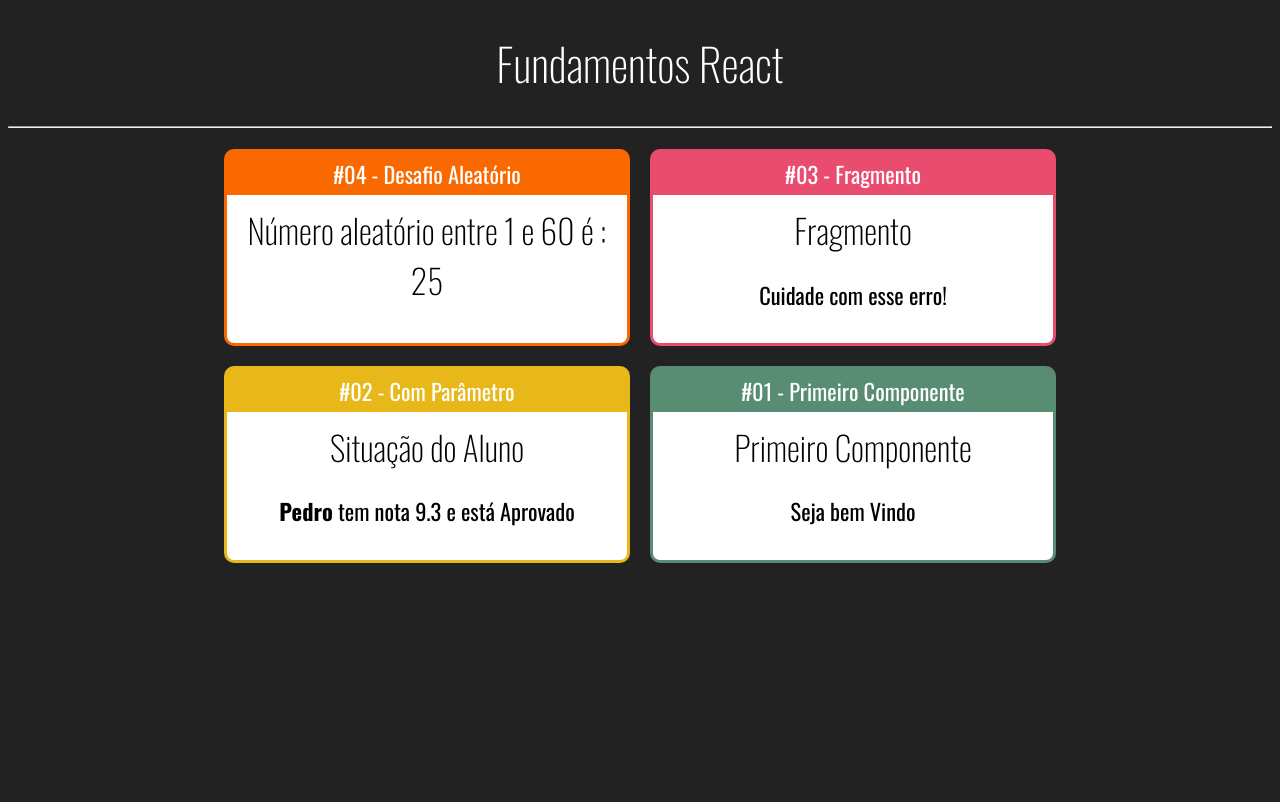
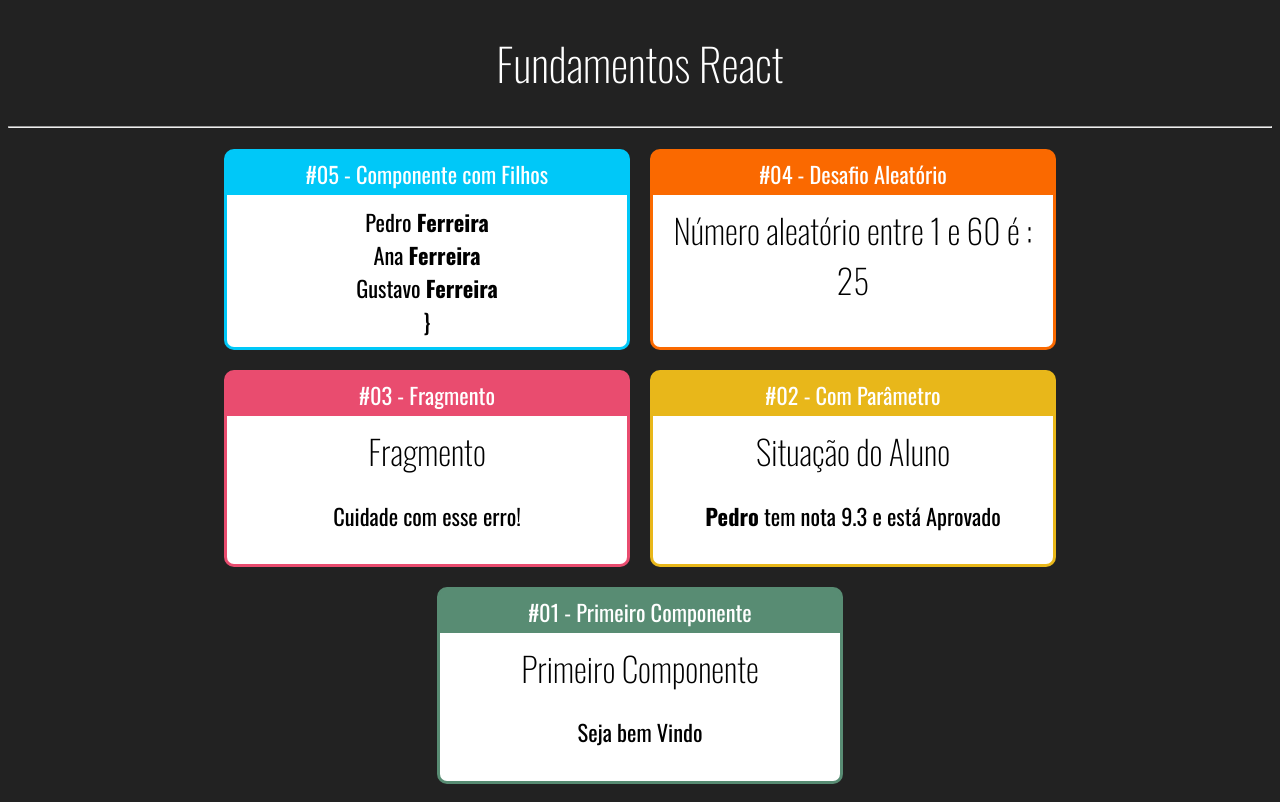
Before and after one commit to SchulteV2/curso-react, a React (Create React App) app in the folder fundamentos-react/: page / in a window 1280 px wide. Built offline with nearby package versions, Linux system fonts and the light colour scheme.

Commit message:
Adicionado componente com filho, passando map para apresentar a lista de filhos

```diff
--- a/fundamentos-react/src/App.jsx
+++ b/fundamentos-react/src/App.jsx
@@ -1,18 +1,27 @@
 import './App.css'
 import React from 'react'
 
+import FamiliaMembro from './components/basicos/FamiliaMembro'
+import Familia from './components/basicos/Familia'
 import Card from './components/layout/Card'
 import Aleatorio from './components/basicos/Aleatorio'
 import Fragmento from './components/basicos/Fragmento'
 import ComParametro from './components/basicos/ComParametro'
 import Primeiro from './components/basicos/Primeiro'
 
-export default props => {
+export default () => {
     return (
         <div className="App">
             <h1>Fundamentos React</h1>
             <hr/>
             <div className="Cards">
+                <Card titulo="#05 - Componente com Filhos" color="#00C8F8">
+                    <Familia sobrenome="Ferreira">
+                        <FamiliaMembro nome="Pedro" />
+                        <FamiliaMembro nome="Ana" />
+                        <FamiliaMembro nome="Gustavo" />
+                    </Familia>
+                </Card>
                 <Card titulo="#04 - Desafio Aleatório" color="#FA6900">
                     <Aleatorio min={1} max={60}/>
                 </Card>
--- /dev/null
+++ b/fundamentos-react/src/components/basicos/Familia.jsx
@@ -0,0 +1,13 @@
+import React, { cloneElement } from 'react'
+
+export default props => {
+    return (
+        <div>
+            {
+                props.children.map((child, i) => {
+                    return cloneElement(child, { ...props, key: i })
+                })}
+            }
+        </div>
+    )
+}
--- /dev/null
+++ b/fundamentos-react/src/components/basicos/FamiliaMembro.jsx
@@ -0,0 +1,9 @@
+import React from 'react'
+
+export default props => {
+    return (
+        <div>
+            { props.nome } <strong>{ props.sobrenome }</strong>
+        </div>
+    )
+}
```
